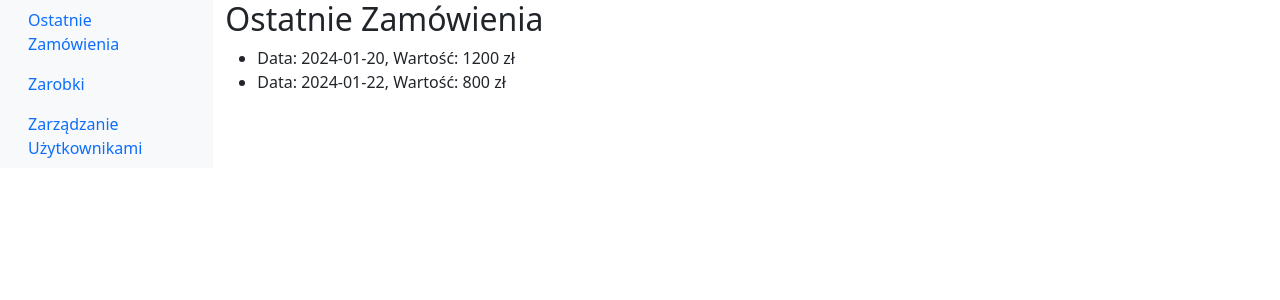
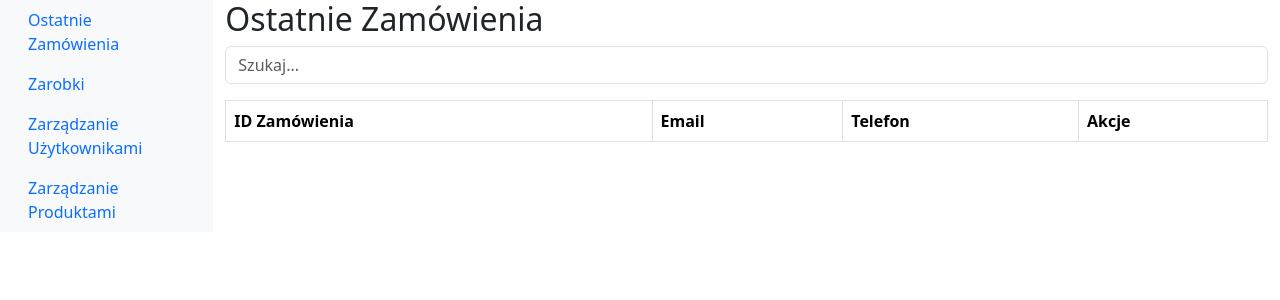
Before and after one commit to LukaszHolowacz/serwis-komputerowy, a React (Create React App) app in the folder client/: page /admin in a window 1280 px wide. Shown: the top 300 px of the page. Built offline with nearby package versions, Linux system fonts and the light colour scheme; the HTML template or start-up script is replaced by a standard one.

Commit message:
szukanie zamowien admin panel

```diff
--- a/client/package.json
+++ b/client/package.json
@@ -10,6 +10,7 @@
     "jwt-decode": "^4.0.0",
     "react": "^18.2.0",
     "react-bootstrap": "^2.10.0",
+    "react-bootstrap-icons": "^1.10.3",
     "react-dom": "^18.2.0",
     "react-router-dom": "^6.21.1",
     "react-scripts": "5.0.1",
--- a/client/src/components/admin/Dashboard.js
+++ b/client/src/components/admin/Dashboard.js
@@ -3,6 +3,7 @@ import { Container, Row, Col, Nav, Navbar } from 'react-bootstrap';
 import LatestOrders from './LatestOrders';
 import Earnings from './Earnings';
 import UserManagement from './UserManagement';
+import ProductsManagement from './ProductsManagement';
 
 function Dashboard() {
   const [activeTab, setActiveTab] = useState('latest-orders');
@@ -15,6 +16,8 @@ function Dashboard() {
         return <Earnings />;
       case 'user-management':
         return <UserManagement />;
+      case 'products-management':
+        return <ProductsManagement />
       default:
         return <Earnings />;
     }
@@ -28,6 +31,7 @@ function Dashboard() {
             <Nav.Link onClick={() => setActiveTab('latest-orders')}>Ostatnie Zamówienia</Nav.Link>
             <Nav.Link onClick={() => setActiveTab('earnings')}>Zarobki</Nav.Link>
             <Nav.Link onClick={() => setActiveTab('user-management')}>Zarządzanie Użytkownikami</Nav.Link>
+            <Nav.Link onClick={() => setActiveTab('products-management')}>Zarządzanie Produktami</Nav.Link>
           </Nav>
         </Col>
 
@@ -39,6 +43,7 @@ function Dashboard() {
                 <Nav.Link onClick={() => setActiveTab('latest-orders')}>Ostatnie Zamówienia</Nav.Link>
                 <Nav.Link onClick={() => setActiveTab('earnings')}>Zarobki</Nav.Link>
                 <Nav.Link onClick={() => setActiveTab('user-management')}>Zarządzanie Użytkownikami</Nav.Link>
+                <Nav.Link onClick={() => setActiveTab('products-management')}>Zarządzanie Produktami</Nav.Link>
               </Nav>
             </Navbar.Collapse>
           </Navbar>
--- a/client/src/components/admin/LatestOrders.js
+++ b/client/src/components/admin/LatestOrders.js
@@ -1,20 +1,69 @@
 import React, { useState, useEffect } from 'react';
+import axios from 'axios';
+import { Table, Button } from 'react-bootstrap';
+import { PencilSquare } from 'react-bootstrap-icons';
 
 function LatestOrders() {
   const [orders, setOrders] = useState([]);
+  const [searchQuery, setSearchQuery] = useState('');
 
   useEffect(() => {
-    setOrders([{ id: 1, date: "2024-01-20", total: 1200 }, { id: 2, date: "2024-01-22", total: 800 }]);
-  }, []);
+    const fetchOrders = async () => {
+      try {
+        const response = await axios.get(`http://localhost:3001/orders/search?search=${searchQuery}`);
+        setOrders(response.data);
+      } catch (error) {
+        console.error('Error fetching data: ', error);
+        setOrders([]);
+      }
+    };
+
+    if (searchQuery.length > 0) {
+      fetchOrders();
+    }
+  }, [searchQuery]);
+
+  const handleSearchChange = (event) => {
+    setSearchQuery(event.target.value);
+  };
 
   return (
     <div>
       <h2>Ostatnie Zamówienia</h2>
-      <ul>
-        {orders.map(order => (
-          <li key={order.id}>Data: {order.date}, Wartość: {order.total} zł</li>
-        ))}
-      </ul>
+
+      <input
+        className='form-control mb-3'
+        type="text"
+        placeholder="Szukaj..."
+        value={searchQuery}
+        onChange={handleSearchChange}
+      />
+
+      <Table striped bordered hover responsive>
+        <thead>
+          <tr>
+            <th>ID Zamówienia</th>
+            <th>Email</th>
+            <th>Telefon</th>
+            <th>Akcje</th>
+          </tr>
+        </thead>
+        <tbody>
+          {orders.map(order => (
+            <tr key={order.id}>
+              <td>{order.id}</td>
+              <td>{order.user_email}</td>
+              <td>{order.user_phone}</td>
+              <td>
+                <Button variant="outline-primary">
+                  <PencilSquare />
+                  <span className="d-none d-md-inline"> Edytuj</span>
+                </Button>
+              </td>
+            </tr>
+          ))}
+        </tbody>
+      </Table>
     </div>
   );
 }
--- /dev/null
+++ b/client/src/components/admin/ProductsManagement.js
@@ -0,0 +1,9 @@
+import React from "react";
+
+function ProductsManagement() {
+    return(
+        <h2>Zarządzanie Produktami</h2>
+    )
+}
+
+export default ProductsManagement;
--- a/client/src/pages/HomePage.js
+++ b/client/src/pages/HomePage.js
@@ -14,23 +14,23 @@ function HomePage() {
   };
 
   return (
-    <div>
+    <div className="container mt-5">
       <h1>Strona główna</h1>
       {user ? <p>Witaj {user.name}!</p> : null}
       {user ? (
         <>
-          <button onClick={handleLogout}>Wyloguj się</button>
+          <button className="btn btn-danger m-1" onClick={handleLogout}>Wyloguj się</button>
           <Link to="/computer-config">
-            <button>Konfiguracja Komputera</button>
+            <button className="btn btn-primary m-1">Konfiguracja Komputera</button>
           </Link>
         </>
       ) : (
         <>
           <Link to="/login">
-            <button>Zaloguj się</button>
+            <button className="btn btn-success m-1">Zaloguj się</button>
           </Link>
           <Link to="/register">
-            <button>Zarejestruj się</button>
+            <button className="btn btn-info m-1">Zarejestruj się</button>
           </Link>
         </>
       )}
```
Also changed, not shown: 2 other files (tests, documents, lock files or other folders).
